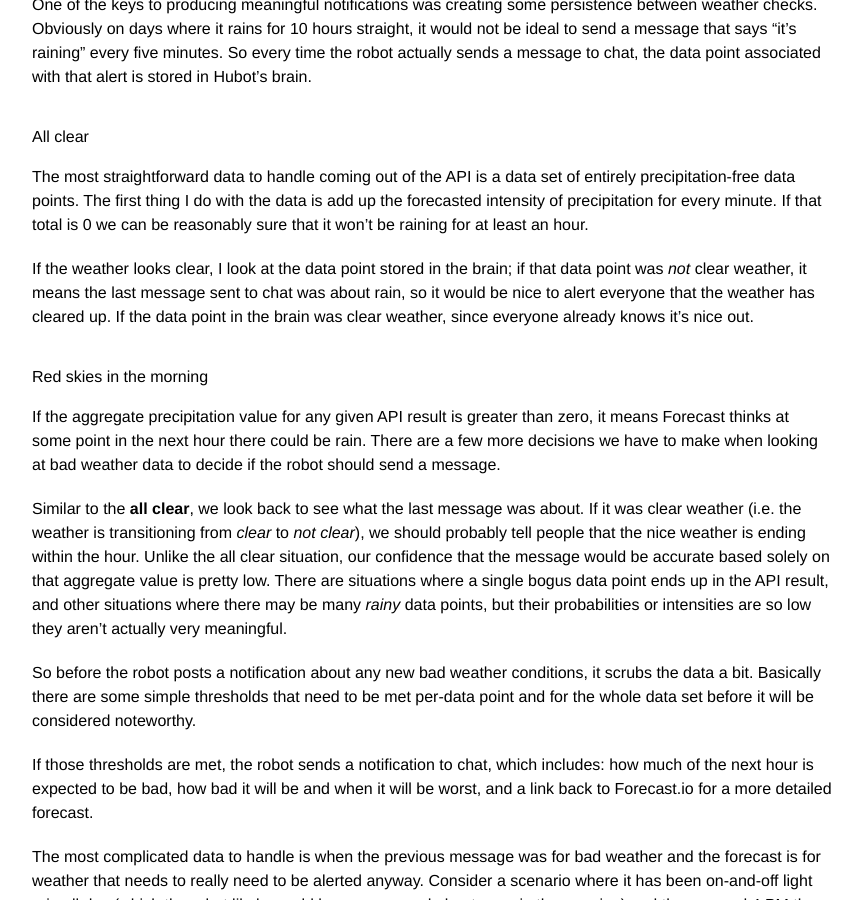
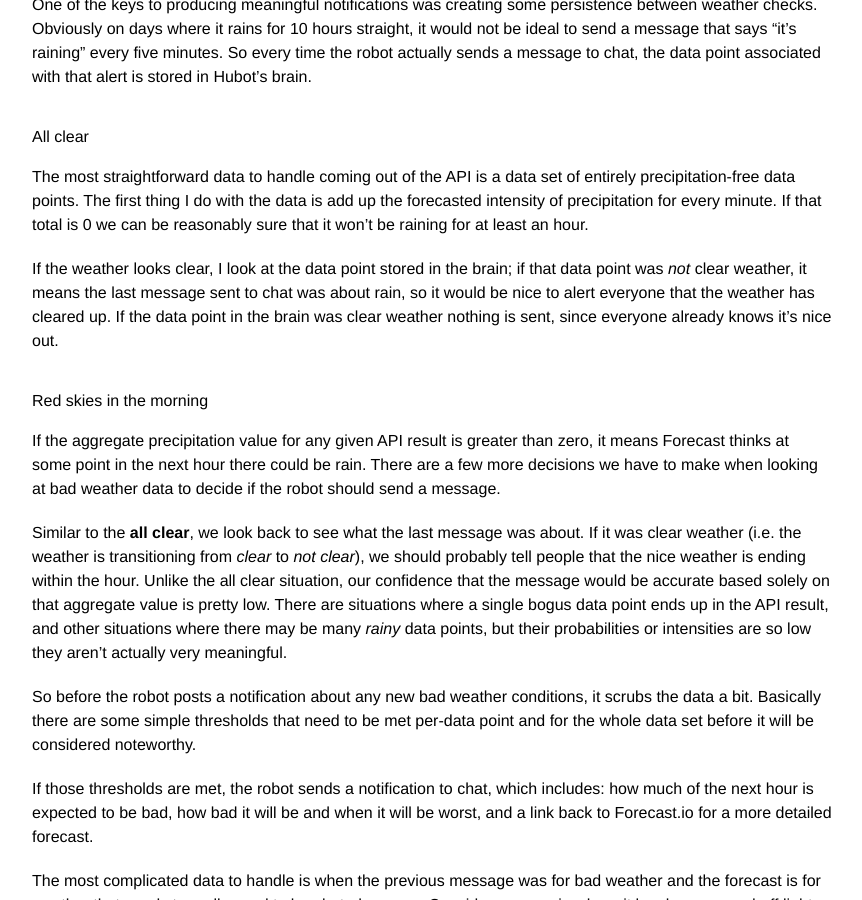
Before and after one commit to PRX/labs.prx.org, a Jekyll site: the page built from _posts/2014-09-23-hubot-weather-forecasts.markdown, in a window 1280 px wide and 900 px high, scrolled down 1122 px. Shown: the whole window, without its empty margins (208-1070 px from the left). Built offline with Jekyll 4.4.1, drawn with Linux system fonts in a browser that asks for light colours.

Commit message:
Update 2014-09-23-hubot-weather-forecasts.markdown

```diff
--- a/_posts/2014-09-23-hubot-weather-forecasts.markdown
+++ b/_posts/2014-09-23-hubot-weather-forecasts.markdown
@@ -37,7 +37,7 @@ One of the keys to producing meaningful notifications was creating some persiste
 
 The most straightforward data to handle coming out of the API is a data set of entirely precipitation-free data points. The first thing I do with the data is add up the forecasted intensity of precipitation for every minute. If that total is 0 we can be reasonably sure that it won't be raining for at least an hour.
 
-If the weather looks clear, I look at the data point stored in the brain; if that data point was *not* clear weather, it means the last message sent to chat was about rain, so it would be nice to alert everyone that the weather has cleared up. If the data point in the brain was clear weather, since everyone already knows it's nice out.
+If the weather looks clear, I look at the data point stored in the brain; if that data point was *not* clear weather, it means the last message sent to chat was about rain, so it would be nice to alert everyone that the weather has cleared up. If the data point in the brain was clear weather nothing is sent, since everyone already knows it's nice out.
 
 ##### Red skies in the morning
 
```
